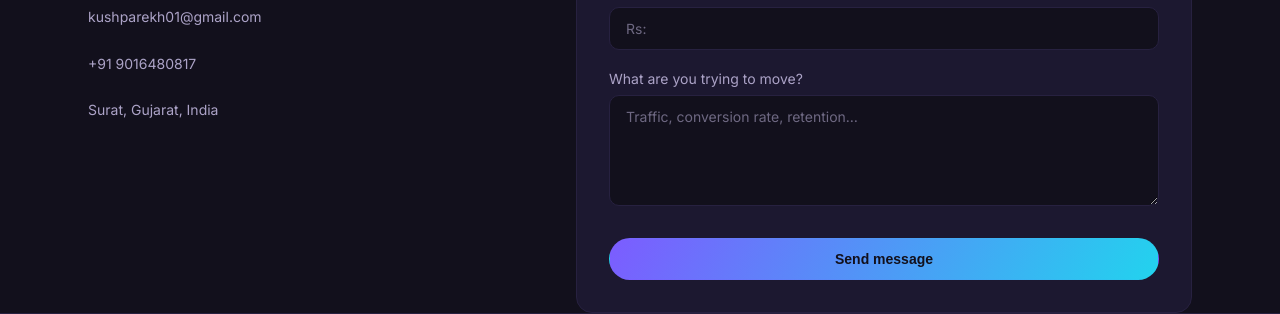
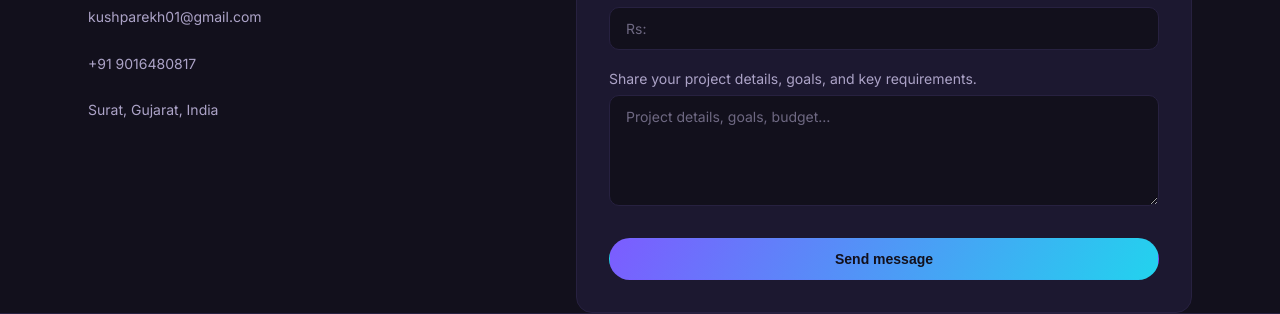
Before and after one commit to kush088/digital-marketing, a React (Vite) app in the folder client/: page /contact in a window 1280 px wide. Shown: the part 282-596 px from the top of the page. Built offline with nearby package versions, Linux system fonts and the light colour scheme; no server answers.

Commit message:
Update contact project description

```diff
--- a/client/src/pages/Contact.jsx
+++ b/client/src/pages/Contact.jsx
@@ -180,7 +180,7 @@ export default function Contact() {
             htmlFor="message"
             className="field-label"
           >
-            What are you trying to move?
+            Share your project details, goals, and key requirements.
           </label>
 
           <textarea
@@ -191,7 +191,7 @@ export default function Contact() {
             value={form.message}
             onChange={handleChange}
             className="field"
-            placeholder="Traffic, conversion rate, retention…"
+            placeholder="Project details, goals, budget…"
           />
 
         </div>
```
